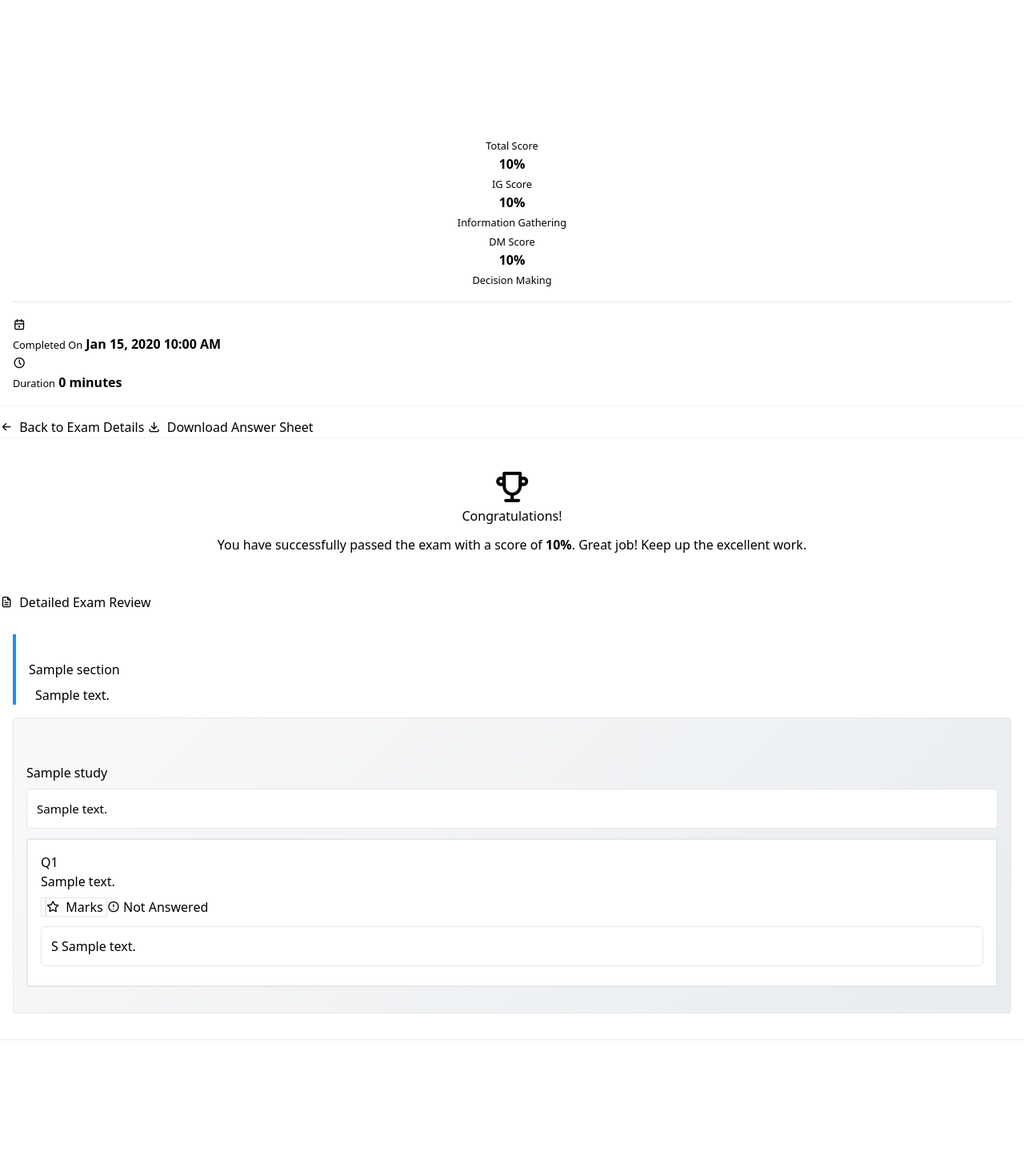
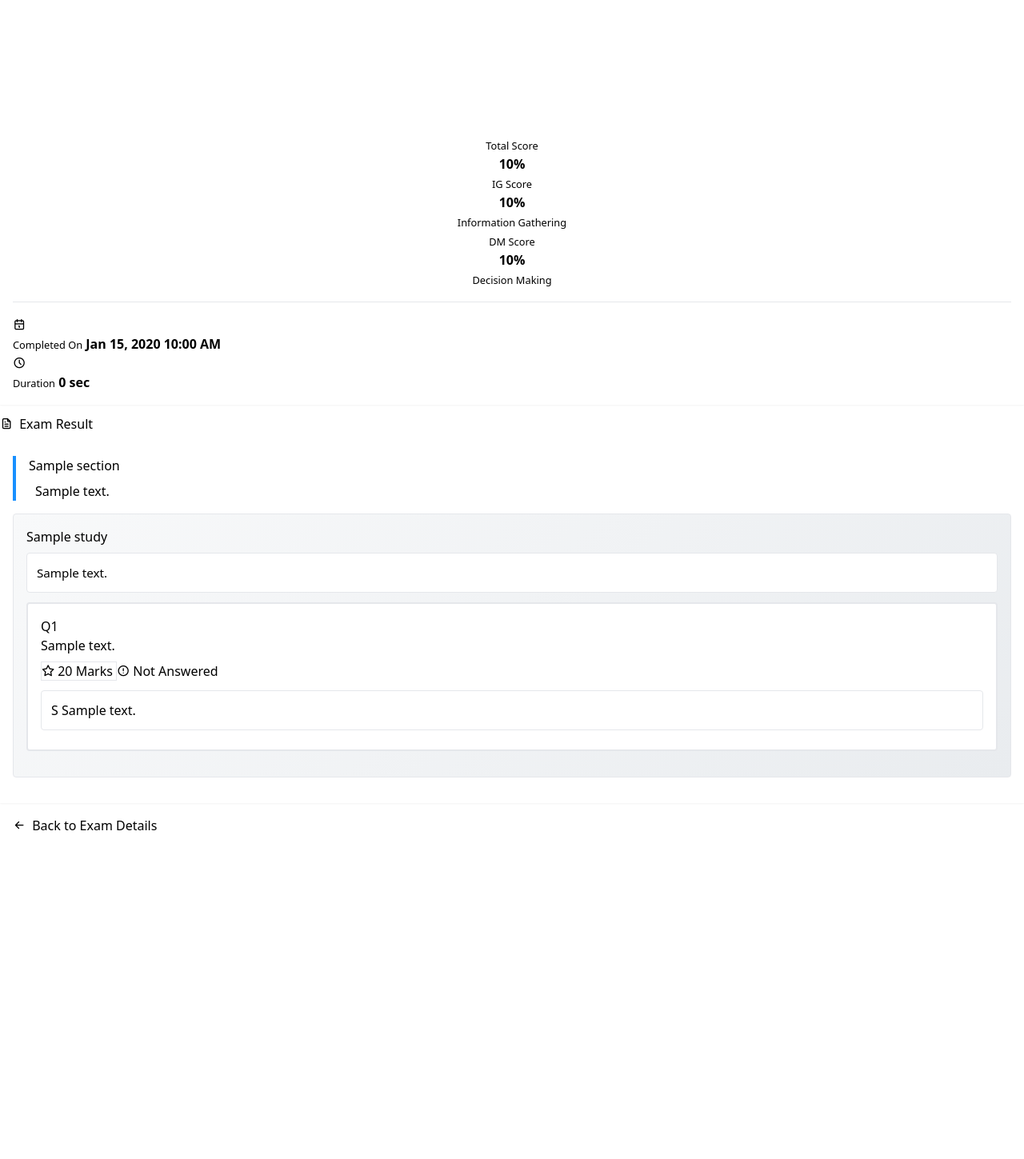
Before and after one commit to saksham851/Alain_exam-_portal, a Laravel app: page /student/exams/result/1 in a window 1280 px wide. Shown: the part 704-2153 px from the top of the page at 80% size. After the commit the page ends 1742 px from the top, so only its background shows below. Run offline with Laravel 12, Linux system fonts and the light colour scheme; a user stored in the database is signed in; data comes from the database, SQL or seed files in the repository; tables that the repository leaves empty hold one stand-in row (values such as "Sample post"); style sheets or scripts are compiled from the project's sources; parts of the project's set-up code (start-up, migrations or seed data) failed here and were passed over; some libraries are stand-ins or nearby versions.

Commit message:
feat: Introduce comprehensive exam taking system with question display, timer, section navigation, and result views.

```diff
--- a/app/Models/Question.php
+++ b/app/Models/Question.php
@@ -39,4 +39,9 @@
     {
         return $this->belongsTo(Question::class, 'cloned_from_id');
     }
+
+    public function getMarksAttribute()
+    {
+        return $this->ig_weight + $this->dm_weight;
+    }
 }
--- a/resources/views/dashboard/student.blade.php
+++ b/resources/views/dashboard/student.blade.php
@@ -114,11 +114,7 @@
                                             </button>
                                         @endif
 
-                                        @if($exam->attempts_taken > 0)
-                                        <a href="{{ route('exams.answer-key', $exam->id) }}" class="btn btn-sm btn-light-success ms-1" data-bs-toggle="tooltip" title="Download Answer Key">
-                                            <i class="ti ti-download"></i>
-                                        </a>
-                                        @endif
+
                                     </div>
                                 </td>
                             </tr>
--- a/resources/views/exams/index.blade.php
+++ b/resources/views/exams/index.blade.php
@@ -111,7 +111,7 @@
                                 </button>
                             </form>
                             <a href="{{ route('exams.show', $exam->id) }}" class="btn btn-light-secondary icon-btn" data-bs-toggle="tooltip" title="View Details">
-                                <i class="ti ti-info-circle"></i>
+                                <i class="ti ti-eye"></i>
                             </a>
                         </div>
                     @endif
--- a/resources/views/exams/result.blade.php
+++ b/resources/views/exams/result.blade.php
@@ -23,7 +23,7 @@
 
 <div class="row">
     <!-- Score Summary Card -->
-    <div class="col-12 mb-4">
+    <div class="col-12">
         <div class="card border-0 shadow-sm overflow-hidden">
             <div class="card-body p-0">
                 <div class="row g-0">
@@ -80,7 +80,14 @@
                                     <i class="ti ti-clock text-muted"></i>
                                     <div>
                                         <small class="text-muted d-block">Duration</small>
-                                        <strong>{{ $attempt->started_at->diffInMinutes($attempt->ended_at) }} minutes</strong>
+                                        @php
+                                            $diff = $attempt->started_at->diff($attempt->ended_at);
+                                        @endphp
+                                        <strong>
+                                            @if($diff->h > 0) {{ $diff->h }} hr @endif
+                                            @if($diff->i > 0) {{ $diff->i }} min @endif
+                                            {{ $diff->s }} sec
+                                        </strong>
                                     </div>
                                 </div>
                             </div>
@@ -91,61 +98,15 @@
         </div>
     </div>
 
-    <!-- Actions -->
-    <div class="col-12 mb-4">
-        <div class="card border-0 shadow-sm">
-            <div class="card-body">
-                <div class="d-flex flex-wrap gap-2 justify-content-center">
-                    <a href="{{ route('exams.show', $attempt->studentExam->exam->id) }}" class="btn btn-primary">
-                        <i class="ti ti-arrow-left me-2"></i>Back to Exam Details
-                    </a>
-                    <a href="{{ route('exams.download', $attempt->id) }}" class="btn btn-outline-secondary">
-                        <i class="ti ti-download me-2"></i>Download Answer Sheet
-                    </a>
-                    @if($attempt->studentExam->attempts_allowed - $attempt->studentExam->attempts_used > 0)
-                        <form action="{{ route('exams.start', $attempt->studentExam->exam->id) }}" method="POST" class="d-inline">
-                            @csrf
-                            <button type="submit" class="btn btn-success">
-                                <i class="ti ti-refresh me-2"></i>Attempt Again
-                            </button>
-                        </form>
-                    @endif
-                </div>
-            </div>
-        </div>
-    </div>
 
-    <!-- Performance Message -->
+
+
+
+    <!-- Detailed Exam Review -->
     <div class="col-12">
         <div class="card border-0 shadow-sm">
-            <div class="card-body text-center py-5">
-                @if($attempt->is_passed)
-                    <i class="ti ti-trophy text-warning display-4 mb-3"></i>
-                    <h4 class="fw-bold mb-3">Congratulations!</h4>
-                    <p class="text-muted mb-0">
-                        You have successfully passed the exam with a score of <strong>{{ round($attempt->total_score) }}%</strong>.
-                        Great job! Keep up the excellent work.
-                    </p>
-                @else
-                    <i class="ti ti-info-circle text-info display-4 mb-3"></i>
-                    <h4 class="fw-bold mb-3">Keep Trying!</h4>
-                    <p class="text-muted mb-0">
-                        You scored <strong>{{ round($attempt->total_score) }}%</strong> on this attempt.
-                        @if($attempt->studentExam->attempts_allowed - $attempt->studentExam->attempts_used > 0)
-                            Don't give up! You have <strong>{{ $attempt->studentExam->attempts_allowed - $attempt->studentExam->attempts_used }}</strong> attempt(s) remaining.
-                            Review your answers and try again.
-                        @else
-                            You have used all your attempts. Please contact your administrator for more information.
-                        @endif
-                    </p>
-                @endif
-    </div>
-
-    <!-- Detailed Exam Review -->
-    <div class="col-12 mt-4">
-        <div class="card border-0 shadow-sm">
             <div class="card-header bg-transparent border-bottom py-3">
-                <h5 class="mb-0 fw-bold"><i class="ti ti-file-text me-2"></i>Detailed Exam Review</h5>
+                <h5 class="mb-0 fw-bold"><i class="ti ti-file-text me-2"></i>Exam Result</h5>
             </div>
             <div class="card-body p-4">
                 @php
@@ -156,9 +117,7 @@
                     <!-- Section Header -->
                     <div class="section-header mb-4">
                         <div class="d-flex align-items-center gap-2 mb-2">
-                            <div class="bg-primary text-white rounded px-3 py-1">
-                                <strong>Section {{ $sectionIndex + 1 }}</strong>
-                            </div>
+
                             <h4 class="mb-0 fw-bold">{{ $section->title }}</h4>
                         </div>
                         @if($section->content)
@@ -170,9 +129,7 @@
                         <!-- Case Study Card -->
                         <div class="case-study-card mb-4 border rounded p-4 bg-light">
                             <div class="d-flex align-items-start gap-3 mb-3">
-                                <div class="bg-info text-white rounded-circle d-flex align-items-center justify-content-center" style="min-width: 40px; height: 40px;">
-                                    <i class="ti ti-file-description"></i>
-                                </div>
+
                                 <div class="flex-grow-1">
                                     <h5 class="fw-bold mb-2">{{ $caseStudy->title }}</h5>
                                     @if($caseStudy->content)
@@ -198,11 +155,9 @@
                                         <div class="d-flex gap-2 align-items-start flex-grow-1">
                                             <span class="badge bg-secondary">Q{{ $questionNumber }}</span>
                                             <div class="flex-grow-1">
-                                                <p class="mb-2 fw-semibold">{{ $question->question_text }}</p>
+                                                <div class="mb-2 fw-semibold">{!! $question->question_text !!}</div>
                                                 <div class="d-flex gap-2 flex-wrap">
-                                                    <span class="badge bg-light text-dark border">
-                                                        <i class="ti ti-category me-1"></i>{{ ucfirst($question->category) }}
-                                                    </span>
+
                                                     <span class="badge bg-light text-dark border">
                                                         <i class="ti ti-star me-1"></i>{{ $question->marks }} {{ $question->marks == 1 ? 'Mark' : 'Marks' }}
                                                     </span>
@@ -230,7 +185,7 @@
                                     <div class="options-list">
                                         @foreach($question->options as $option)
                                             @php
-                                                $isSelected = in_array($option->id, $selectedOptionIds);
+                                                $isSelected = in_array($option->option_text, $selectedOptionIds);
                                                 $isCorrectOption = $option->is_correct;
 
                                                 // Determine the styling
@@ -271,6 +226,24 @@
                     @endif
                 @endforeach
             </div>
+        </div>
+    </div>
+
+    <!-- Bottom Actions -->
+    <div class="col-12 mb-5">
+        <div class="d-flex flex-wrap gap-3 justify-content-center py-4">
+            <a href="{{ route('exams.show', $attempt->studentExam->exam->id) }}" class="btn btn-outline-primary px-4 py-2">
+                <i class="ti ti-arrow-left me-2"></i>Back to Exam Details
+            </a>
+
+            @if($attempt->studentExam->attempts_allowed - $attempt->studentExam->attempts_used > 0)
+                <form action="{{ route('exams.start', $attempt->studentExam->exam->id) }}" method="POST" class="d-inline">
+                    @csrf
+                    <button type="submit" class="btn btn-primary px-4 py-2 shadow-sm">
+                        <i class="ti ti-refresh me-2"></i>Attempt Again
+                    </button>
+                </form>
+            @endif
         </div>
     </div>
 </div>
--- a/resources/views/exams/show.blade.php
+++ b/resources/views/exams/show.blade.php
@@ -167,9 +167,7 @@
                                         <a href="{{ route('exams.result', $attempt->id) }}" class="btn btn-light-primary" data-bs-toggle="tooltip" title="View Detailed Analysis">
                                             <i class="ti ti-chart-bar me-1"></i> Result
                                         </a>
-                                        <a href="{{ route('exams.download', $attempt->id) }}" class="btn btn-light-secondary" data-bs-toggle="tooltip" title="Download Answer Sheet">
-                                            <i class="ti ti-download"></i>
-                                        </a>
+
                                     </div>
                                 </td>
                             </tr>
@@ -262,7 +260,7 @@
         @endif
 
         <!-- Instructions -->
-        <div class="card border-0 shadow-sm" style="min-height: 325Rpx;">
+        <div class="card border-0 shadow-sm" style="min-height: 323px;">
             <div class="card-header bg-transparent border-bottom py-3">
                 <h6 class="mb-0 fw-bold"><i class="ti ti-info-circle me-2"></i>Important Instructions</h6>
             </div>
--- a/resources/views/exams/take.blade.php
+++ b/resources/views/exams/take.blade.php
@@ -491,6 +491,8 @@
         </div>
     </div>
 
+
+
     <script>
         document.documentElement.addEventListener('resume-exam', () => {
             document.getElementById('violationOverlay').style.display = 'none';
```
